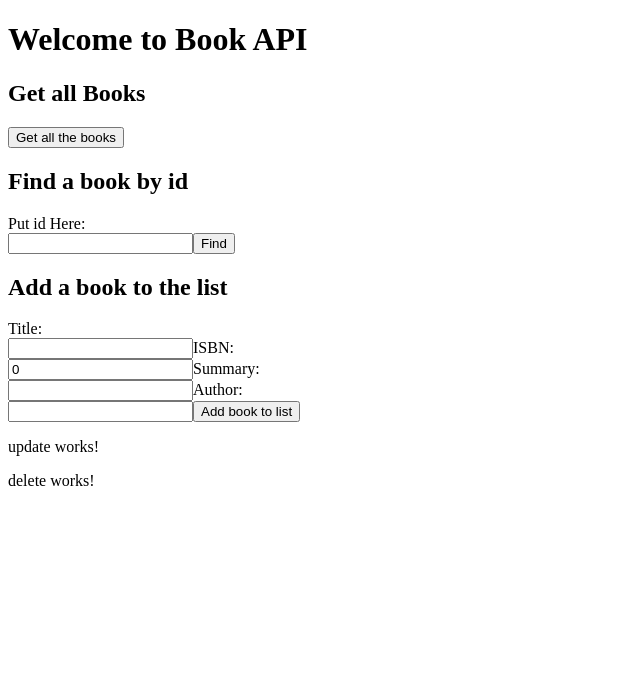
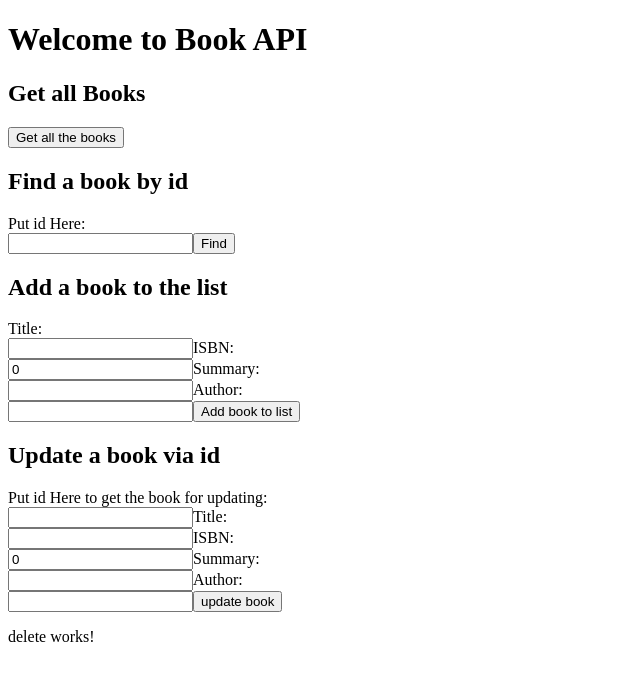
Before and after one commit to chas-academy/u08-angular-frontend-jossan93, an Angular app in the folder fronted/: page / in a window 1280 px wide. Shown: the top 680 px of the page, without its empty margins (0-640 px from the left). Built offline with nearby package versions, Linux system fonts and the light colour scheme.

Commit message:
laggt till update bok via id

```diff
--- a/fronted/src/app/books.service.ts
+++ b/fronted/src/app/books.service.ts
@@ -24,4 +24,8 @@ export class BooksService {
     return this.http.post<Book>(`${this.baseUrl}/createBook`, book);
   }
 
+  updateBook(id: string, book: Book): Observable<Book> {
+    return this.http.put<Book>(`${this.baseUrl}/update/${id}`, book);
+  }
+
 }
--- a/fronted/src/app/update/update.component.html
+++ b/fronted/src/app/update/update.component.html
@@ -1 +1,30 @@
-<p>update works!</p>
+<div class="container">
+    <h2>Update a book via id</h2>
+    <section id="updateSectionID">
+        <div *ngIf="successMessage" class="success">
+        {{ successMessage }}
+        </div>
+        <div *ngIf="errorMessage" class="error">
+        {{ errorMessage }}
+        </div>
+
+        <form (ngSubmit)="updateBook()">
+            <label for="id">Put id Here to get the book for updating:</label><br>
+            <input type="text" [(ngModel)]="bookId" name="id" (blur)="fetchBook()" required>
+
+            <label for="updateTitle">Title:</label><br>
+            <input type="text" [(ngModel)]="update.Title" name="updateTitle" required>
+
+            <label for="updateISBN">ISBN:</label><br>
+            <input type="number" [(ngModel)]="update.ISBN" name="updateISBN" required>
+
+            <label for="updateSummary">Summary:</label><br>
+            <input type="text" [(ngModel)]="update.Summary" name="updateSummary" required>
+
+            <label for="updateAuthor">Author:</label><br>
+            <input type="text" [(ngModel)]="update.Author" name="updateAuthor" required>
+
+            <button type="submit">update book</button>
+        </form>
+    </section>
+</div>
--- a/fronted/src/app/update/update.component.ts
+++ b/fronted/src/app/update/update.component.ts
@@ -1,11 +1,76 @@
+import { CommonModule } from '@angular/common';
 import { Component } from '@angular/core';
+import { FormsModule } from '@angular/forms';
+import { Book } from '../models/books.model';
+import { BooksService } from '../books.service';
 
 @Component({
   selector: 'app-update',
-  imports: [],
+  standalone: true,
+  imports: [CommonModule, FormsModule],
   templateUrl: './update.component.html',
-  styleUrl: './update.component.css'
+  styleUrls: ['./update.component.css']
 })
 export class UpdateComponent {
+  bookId: string = '';
+  update: Book = {
+    _id: '',
+    Title: '',
+    ISBN: 0,
+    Summary: '',
+    Author: ''
+  };
 
+  constructor(private booksService: BooksService) {}
+
+  fetchBook(): void {
+    if (!this.bookId.trim()) return;
+
+    this.booksService.getOneById(this.bookId).subscribe({
+      next: (book) => {
+        this.update = { ...book };
+      },
+      error: () => {
+        alert('Book not found');
+        this.update = {
+          _id: '',
+          Title: '',
+          ISBN: 0,
+          Summary: '',
+          Author: ''
+        };
+      }
+    });
+  }
+
+  successMessage: string = '';
+  errorMessage: string = '';
+
+  updateBook(): void {
+    const trimmedId = this.bookId.trim();
+    this.successMessage = '';
+    this.errorMessage = '';
+
+    if (trimmedId.length !== 24) {
+      this.errorMessage = 'ID has to be 24.';
+      return;
+    }
+
+    this.booksService.updateBook(trimmedId, this.update).subscribe({
+      next: () => {
+        this.successMessage = 'book has been updated.';
+        this.bookId = '';
+        this.update = {
+          _id: '',
+          Title: '',
+          ISBN: 0,
+          Summary: '',
+          Author: ''
+        };
+      },
+      error: () => {
+        this.errorMessage = 'update has failed check id or networkerror.';
+      }
+    });
+  }
 }
```
